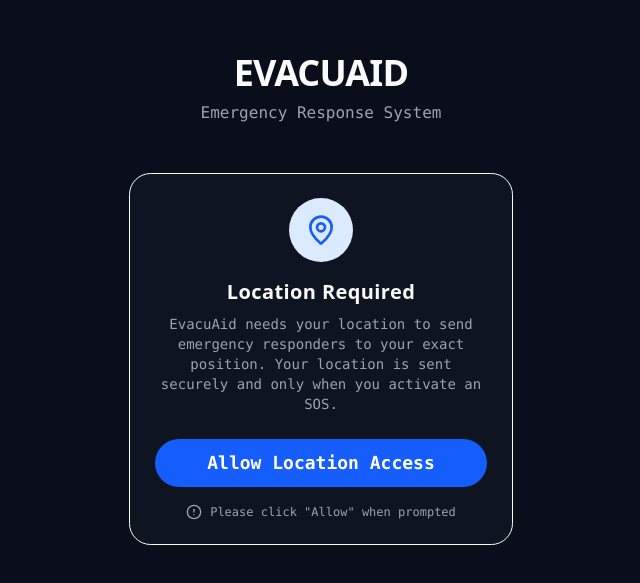
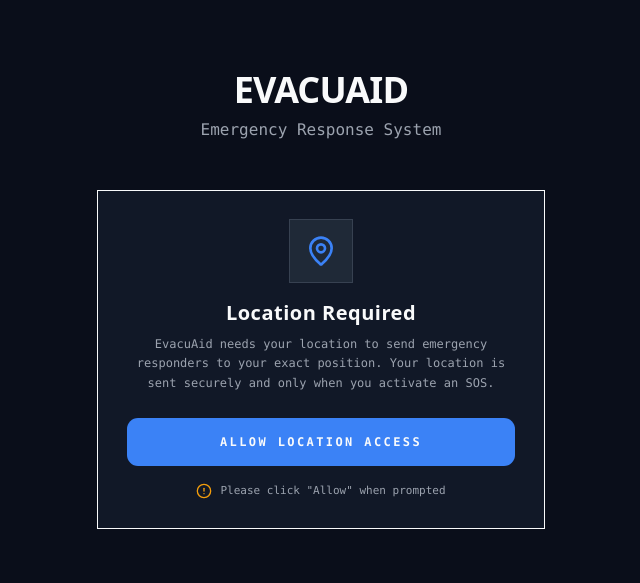
Before and after one commit to codercathwon/EvacuaidV2, a Next.js app: page / in a window 1280 px wide. Shown: the part 101-684 px from the top of the page, without its empty margins (319-959 px from the left). Built offline with nearby package versions, Linux system fonts and the light colour scheme.

Commit message:
auto: update LocationConsent.tsx

```diff
--- a/components/sos/LocationConsent.tsx
+++ b/components/sos/LocationConsent.tsx
@@ -9,24 +9,24 @@ interface LocationConsentProps {
 
 export function LocationConsent({ onGrant, loading }: LocationConsentProps) {
   return (
-    <div className="flex flex-col items-center justify-center p-6 bg-secondary/30 rounded-2xl max-w-sm mx-auto text-center border border-border">
-      <div className="w-16 h-16 bg-blue-100 rounded-full flex items-center justify-center mb-4">
-        <MapPin className="w-8 h-8 text-blue-600" />
+    <div className="w-full max-w-md mx-auto border border-[color:var(--border)] bg-[color:var(--bg-surface)] p-6 sm:p-7 text-center">
+      <div className="mx-auto mb-4 w-16 h-16 border border-[color:var(--border-bright)] bg-[color:var(--bg-elevated)] flex items-center justify-center">
+        <MapPin className="w-8 h-8 text-[color:var(--accent-blue)]" />
       </div>
-      <h3 className="text-xl font-bold mb-2">Location Required</h3>
-      <p className="text-muted-foreground mb-6 text-sm">
+      <h3 className="font-display text-xl font-bold tracking-wide text-[color:var(--text-primary)] mb-2">Location Required</h3>
+      <p className="font-ui text-[12px] leading-relaxed text-[color:var(--text-secondary)] mb-6">
         EvacuAid needs your location to send emergency responders to your exact position. Your location is sent securely and only when you activate an SOS.
       </p>
       <Button
         size="lg"
-        className="w-full font-bold bg-blue-600 hover:bg-blue-700 text-white rounded-full py-6 text-lg"
+        className="w-full font-ui font-semibold bg-[color:var(--accent-blue)] hover:bg-[color:var(--accent-blue)]/90 text-[color:var(--text-primary)] py-6 text-[12px] uppercase tracking-[0.2em] transition-colors duration-[150ms] ease-out"
         onClick={onGrant}
         disabled={loading}
       >
         {loading ? 'Requesting...' : 'Allow Location Access'}
       </Button>
-      <p className="flex items-center text-xs text-muted-foreground mt-4 gap-2">
-        <AlertCircle className="w-4 h-4" /> Please click &quot;Allow&quot; when prompted
+      <p className="mt-4 flex items-center justify-center gap-2 font-ui text-[11px] text-[color:var(--text-secondary)]">
+        <AlertCircle className="w-4 h-4 text-[color:var(--accent-amber)]" /> Please click &quot;Allow&quot; when prompted
       </p>
     </div>
   );
```
